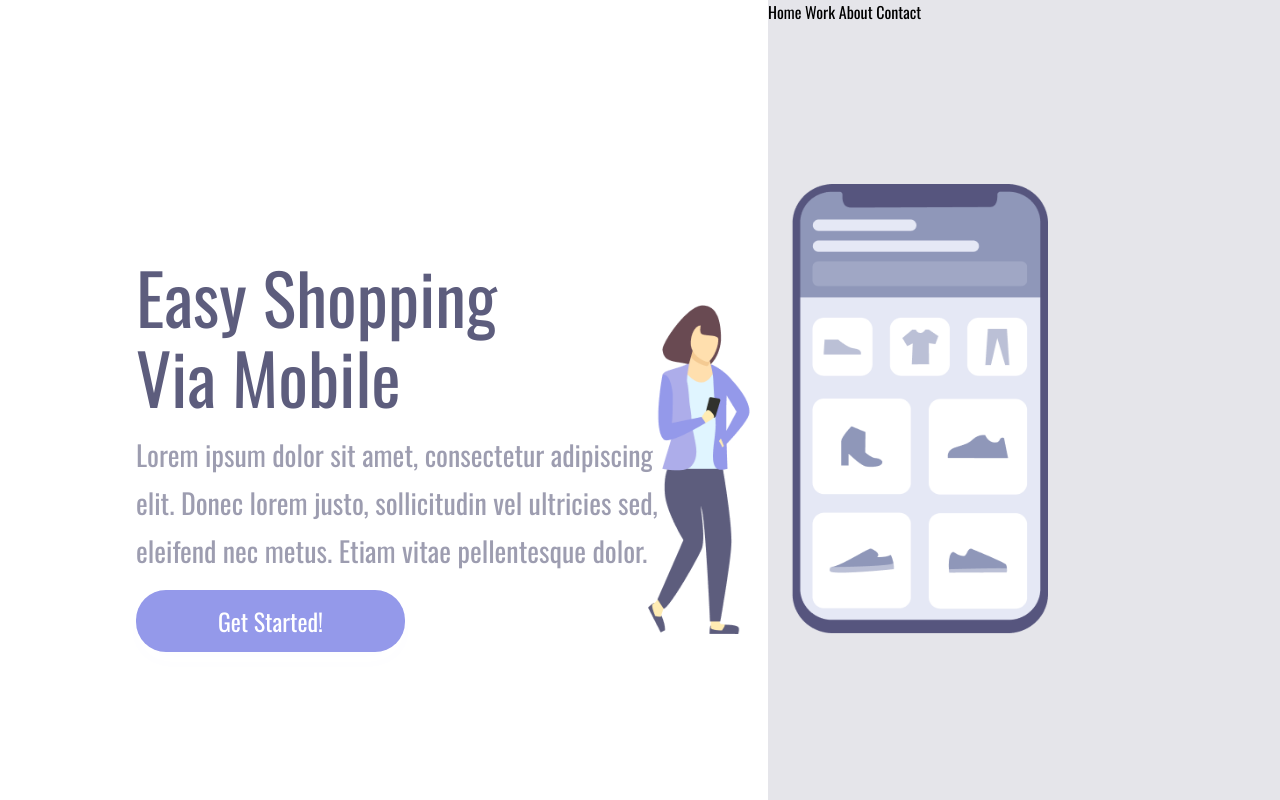
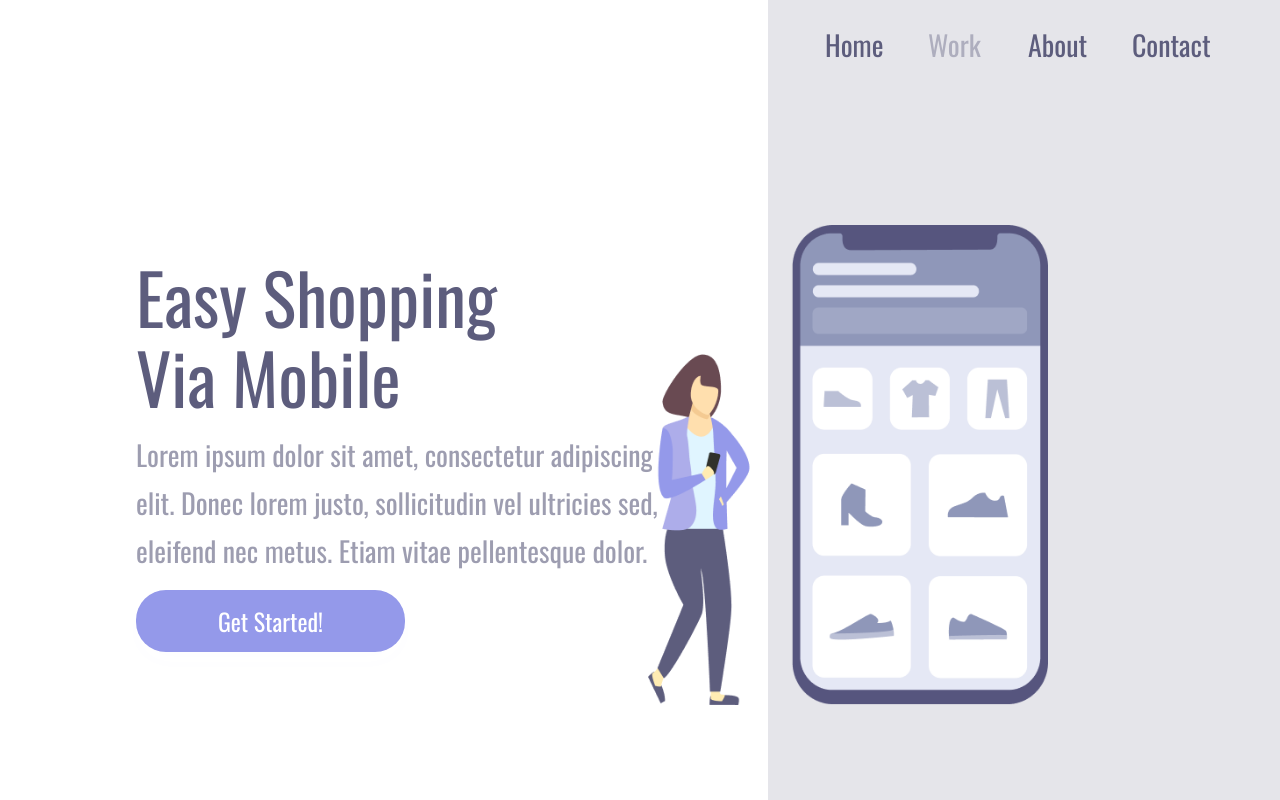
Before and after one commit to LannaBrendaGithub/Estudos-de-c-digos, a plain HTML site: page Estudos/CSS/13 - Projeto III/index.html in a window 1280 px wide. Drawn offline with nearby package versions, Linux system fonts and the light colour scheme.

Commit message:
algumas alterações

```diff
--- a/Estudos/CSS/13 - Projeto III/style.css
+++ b/Estudos/CSS/13 - Projeto III/style.css
@@ -28,7 +28,7 @@
   top: 20%;
   right: 120px;
   width: 400px;
-  height: 450px;
+  height: 480px;
 }
 h1{
   font-size: 70px;
@@ -63,3 +63,23 @@ button:hover{
 button:active{
   opacity: .6;
 }
+
+a{
+  font-size: 28px;
+  line-height: 41px;
+  color: #5D5D7D;
+  margin-right: 41px;
+  cursor: pointer;
+}
+a:nth-child(2){
+  opacity: .4;
+}
+a:hover{
+  opacity: .4;
+}
+a:active{
+  opacity: .8;
+}
+header{
+  margin: 24px 0 0 57px;
+}
```
